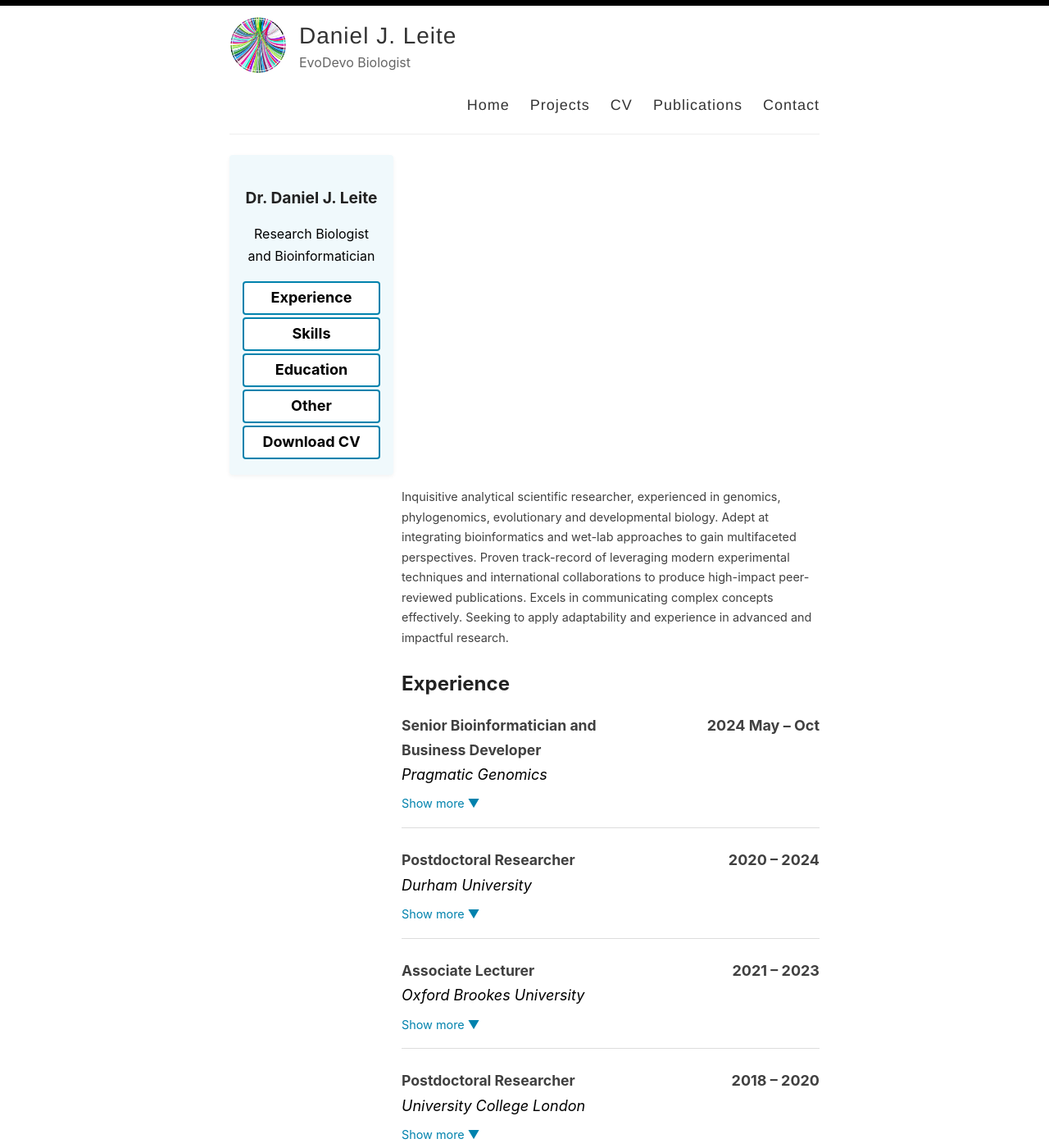
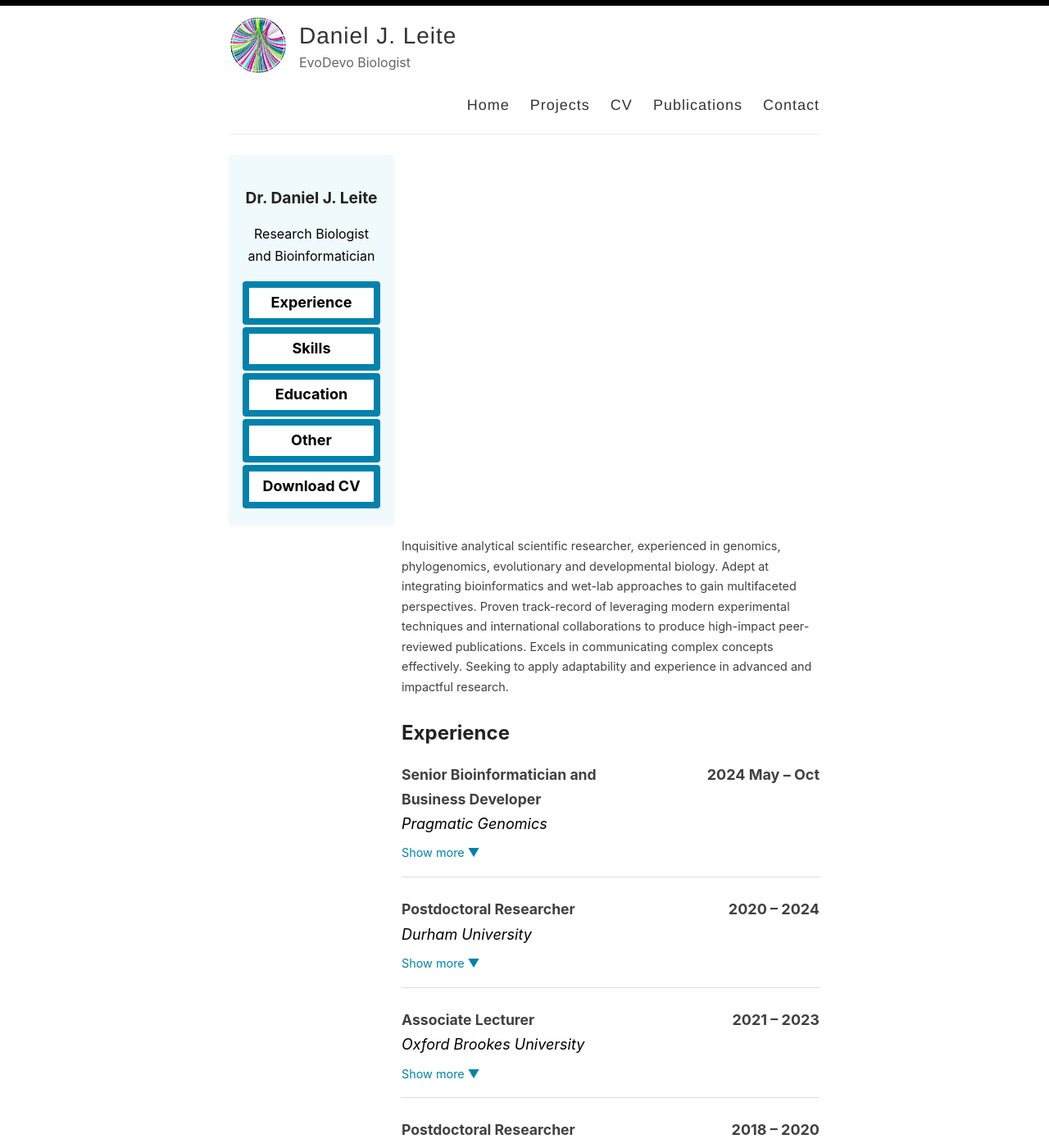
Before and after one commit to djleite/djleite.github.io, a Jekyll site: the page built from _pages/cv.md, in a window 1280 px wide and 1400 px high. Shown: the whole window at 82% size. Built offline with Jekyll 4.4.1, drawn with Linux system fonts in a browser that asks for light colours.

Commit message:
update cv

```diff
--- a/_sass/_cv.scss
+++ b/_sass/_cv.scss
@@ -41,7 +41,7 @@
     margin: 0.2rem 0;
     padding: 0.2rem 0.5rem;
     background: white;
-    border: 2px solid #0082ad;
+    border: 0.5rem solid #0082ad;
     color: #000000;
     font-weight: bold;
     border-radius: 4px;
```
